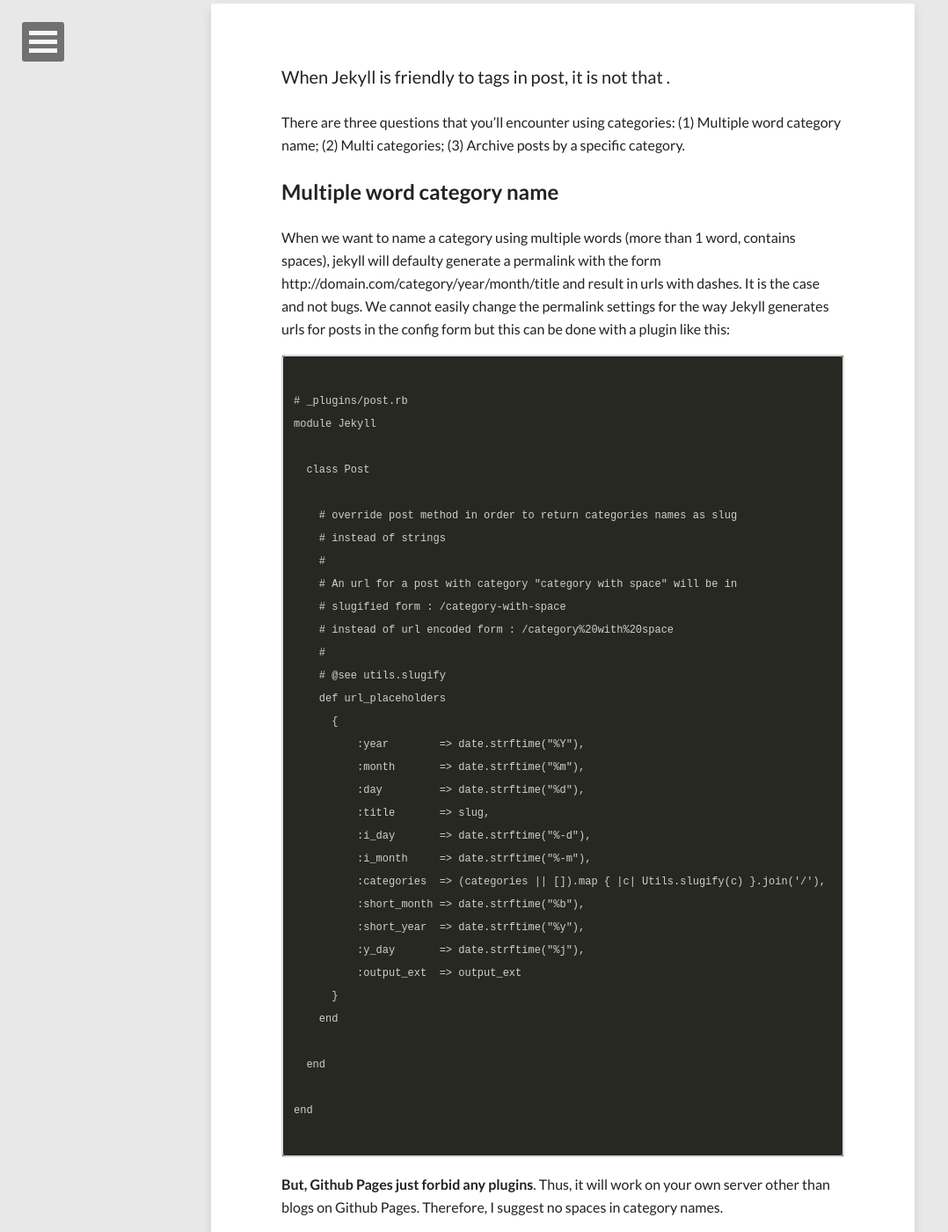
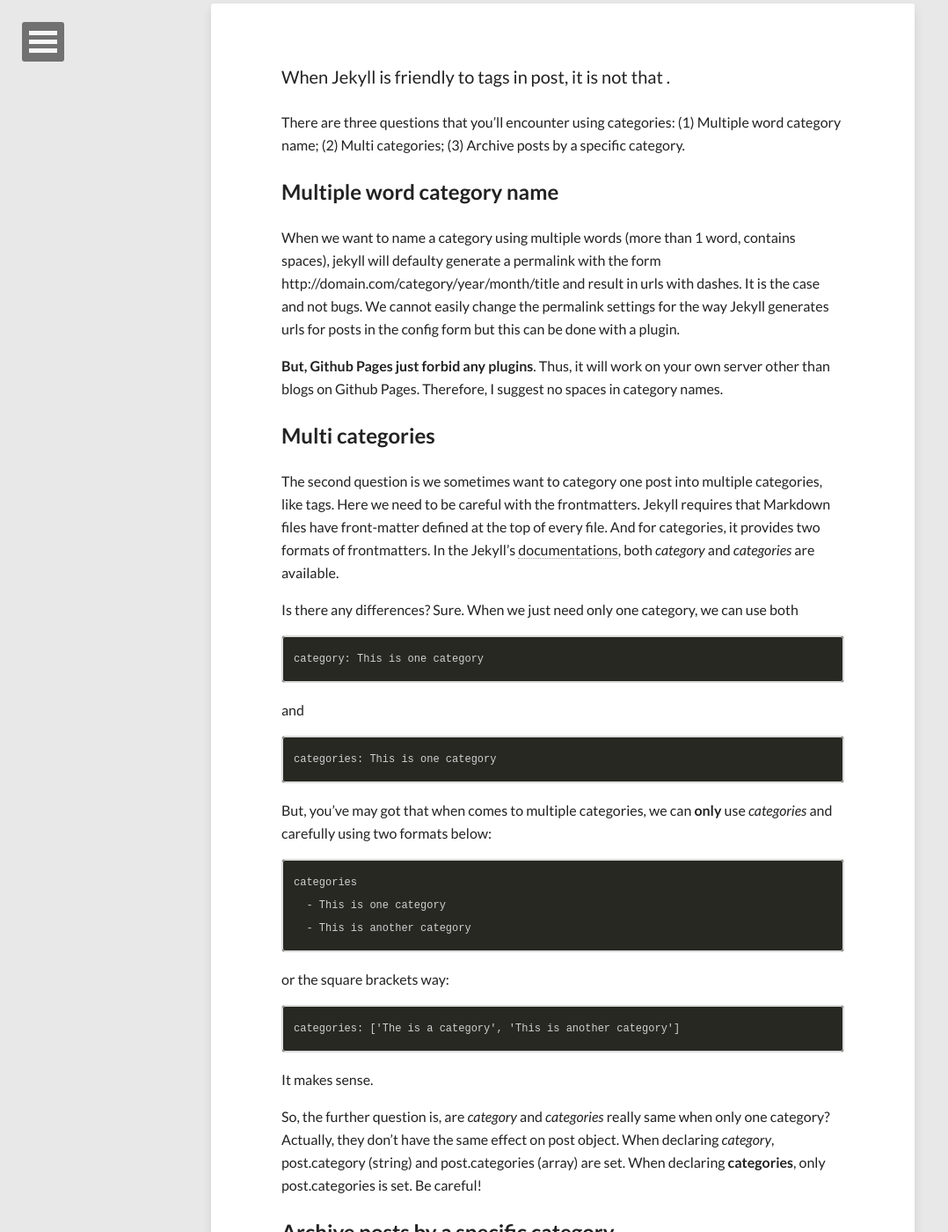
Before and after one commit to niangaotuantuan/niangaotuantuan.github.io, a Jekyll site: the page built from _posts/2015/2015-04-12-github-pages-categories-with-jekyll.md, in a window 1280 px wide and 1400 px high, scrolled down 194 px. Shown: the whole window at 88% size, without its empty margins (0-1078 px from the left). Built offline with Jekyll 4.4.1, drawn with Linux system fonts in a browser that asks for light colours; nearby versions of some CDN libraries; comment, search, counter and statistics services are not loaded; some of the changed text lies outside the part shown.

Commit message:
test for liquid display

````diff
--- a/_posts/2015/2015-04-12-github-pages-categories-with-jekyll.md
+++ b/_posts/2015/2015-04-12-github-pages-categories-with-jekyll.md
@@ -22,45 +22,7 @@
 
 ##Multiple word category name
 
-When we want to name a category using multiple words (more than 1 word, contains spaces), jekyll will defaulty generate a permalink with the form http://domain.com/category/year/month/title and result in urls with dashes. It is the case and not bugs. We cannot easily change the permalink settings for the way Jekyll generates urls for posts in the config form but this can be done with a plugin like this:
-
-
-```
-{%raw%}
-# _plugins/post.rb
-module Jekyll
-
-  class Post
-
-    # override post method in order to return categories names as slug
-    # instead of strings
-    #
-    # An url for a post with category "category with space" will be in
-    # slugified form : /category-with-space
-    # instead of url encoded form : /category%20with%20space
-    #
-    # @see utils.slugify
-    def url_placeholders
-      {
-          :year        => date.strftime("%Y"),
-          :month       => date.strftime("%m"),
-          :day         => date.strftime("%d"),
-          :title       => slug,
-          :i_day       => date.strftime("%-d"),
-          :i_month     => date.strftime("%-m"),
-          :categories  => (categories || []).map { |c| Utils.slugify(c) }.join('/'),
-          :short_month => date.strftime("%b"),
-          :short_year  => date.strftime("%y"),
-          :y_day       => date.strftime("%j"),
-          :output_ext  => output_ext
-      }
-    end
-
-  end
-
-end
-{%endraw%}
-```
+When we want to name a category using multiple words (more than 1 word, contains spaces), jekyll will defaulty generate a permalink with the form http://domain.com/category/year/month/title and result in urls with dashes. It is the case and not bugs. We cannot easily change the permalink settings for the way Jekyll generates urls for posts in the config form but this can be done with a plugin.
 
 **But, Github Pages just forbid any plugins**. Thus, it will work on your own server other than blogs on Github Pages. Therefore, I suggest no spaces in category names.
 
@@ -105,11 +67,11 @@
 But problems still show up when we want to archive the posts by a specific category. We may first try something like this:
 
 
-`
-{%raw%}
-{% for post in site.categories.'This is one category' %}...{% endfor %}
-{%endraw%}
-`
+```
+{{ "{% for post in site.categories.'This is one category' "}}%}
+...
+{{ "{% endfor "}}%}
+```
 
 or this:
 
````
